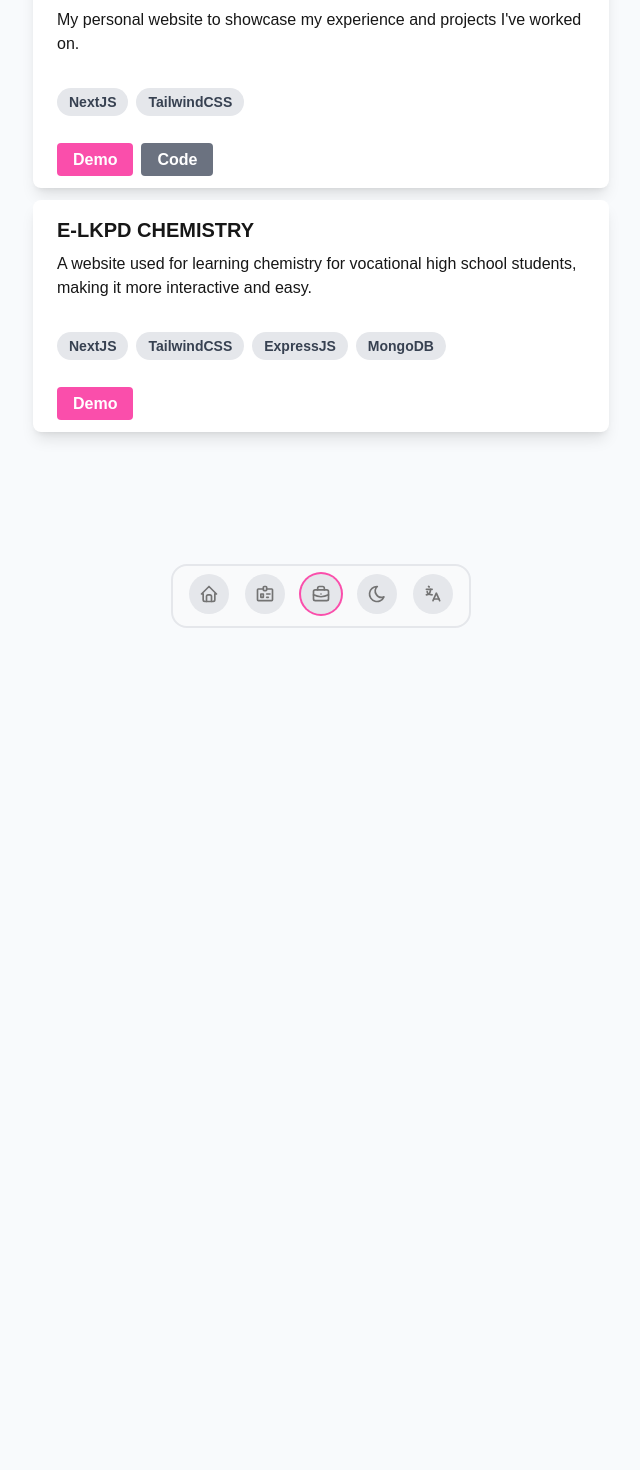
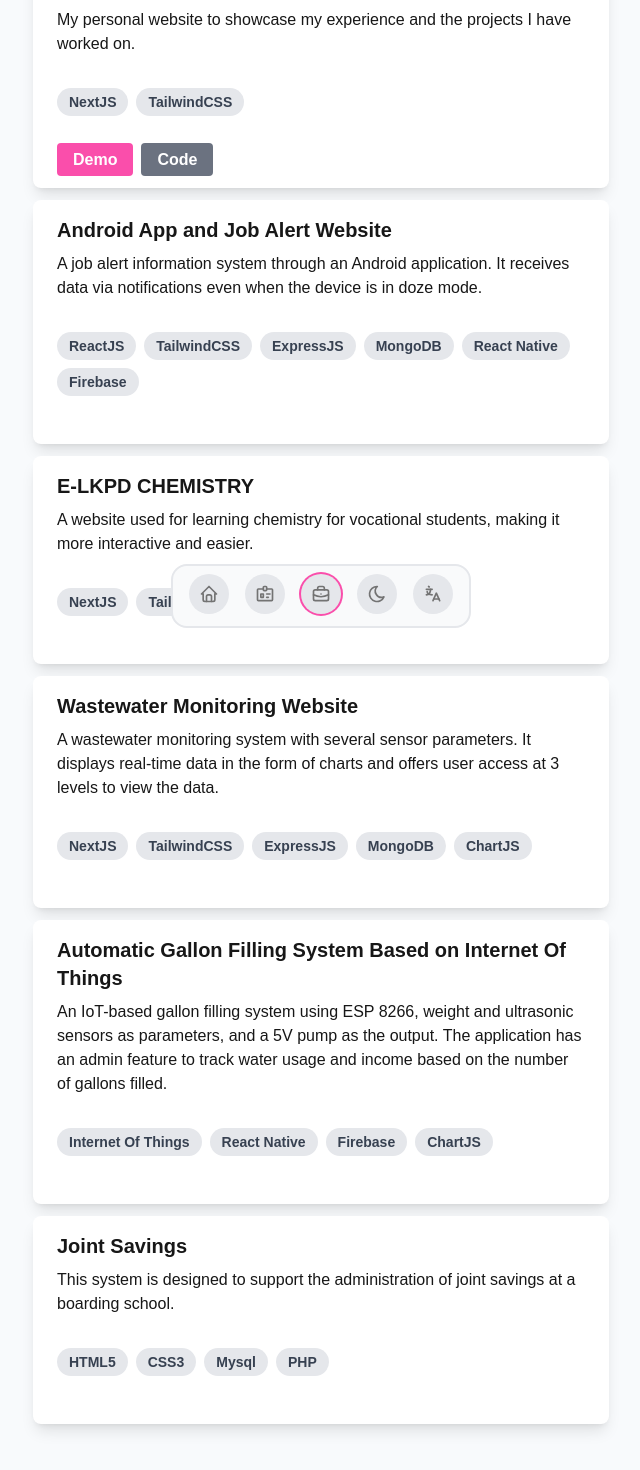
Before and after one commit to teddy2701/Teddy-Setiady, a Next.js app: page /en/Projects in a window 1280 px wide. Shown: the part 156-1626 px from the top of the page, without its empty margins (319-959 px from the left). Before the commit the page ends 800 px from the top, so only its background shows below. Built offline with nearby package versions, Linux system fonts and the light colour scheme.

Commit message:
add project

```diff
--- a/messages/en.json
+++ b/messages/en.json
@@ -51,17 +51,47 @@
       {
         "id": 1,
         "title": "Portfolio",
-        "description": "My personal website to showcase my experience and projects I've worked on.",
-        "demoUrl": "URL_ADDRESS",
-        "codeUrl": "URL_ADDRESS",
+        "description": "My personal website to showcase my experience and the projects I have worked on.",
+        "demoUrl": "https://teddy-setiady.vercel.app/",
+        "codeUrl": "https://github.com/teddy2701/Teddy-Setiady",
         "tags": ["NextJS", "TailwindCSS"]
       },
       {
         "id": 2,
+        "title": "Android App and Job Alert Website",
+        "description": "A job alert information system through an Android application. It receives data via notifications even when the device is in doze mode.",
+        "tags": [
+          "ReactJS",
+          "TailwindCSS",
+          "ExpressJS",
+          "MongoDB",
+          "React Native",
+          "Firebase"
+        ]
+      },
+      {
+        "id": 3,
         "title": "E-LKPD CHEMISTRY",
-        "description": "A website used for learning chemistry for vocational high school students, making it more interactive and easy.",
-        "demoUrl": "https://lkpd-winarti16.com/",
+        "description": "A website used for learning chemistry for vocational students, making it more interactive and easier.",
         "tags": ["NextJS", "TailwindCSS", "ExpressJS", "MongoDB"]
+      },
+      {
+        "id": 4,
+        "title": "Wastewater Monitoring Website",
+        "description": "A wastewater monitoring system with several sensor parameters. It displays real-time data in the form of charts and offers user access at 3 levels to view the data.",
+        "tags": ["NextJS", "TailwindCSS", "ExpressJS", "MongoDB", "ChartJS"]
+      },
+      {
+        "id": 5,
+        "title": "Automatic Gallon Filling System Based on Internet Of Things",
+        "description": "An IoT-based gallon filling system using ESP 8266, weight and ultrasonic sensors as parameters, and a 5V pump as the output. The application has an admin feature to track water usage and income based on the number of gallons filled.",
+        "tags": ["Internet Of Things", "React Native", "Firebase", "ChartJS"]
+      },
+      {
+        "id": 6,
+        "title": "Joint Savings",
+        "description": "This system is designed to support the administration of joint savings at a boarding school.",
+        "tags": ["HTML5", "CSS3", "Mysql", "PHP"]
       }
     ]
   },
--- a/messages/id.json
+++ b/messages/id.json
@@ -57,10 +57,40 @@
       },
       {
         "id": 2,
+        "title": "Aplikasi Android dan Website Peringatan Pekerjaan",
+        "description": "Sistem informasi peringatan pekerjaan melalui aplikasi android. Menerima data melalui notifikasi walaupun perangkat dalam mode doze.",
+        "tags": [
+          "ReactJS",
+          "TailwindCSS",
+          "ExpressJS",
+          "MongoDB",
+          "React Native",
+          "Firebase"
+        ]
+      },
+      {
+        "id": 3,
         "title": "E-LKPD KIMIA",
         "description": "Website yang digunakan untuk belajar kimia untuk siswa SMK semakin interaktif dan mudah.",
-        "demoUrl": "https://lkpd-winarti16.com/",
         "tags": ["NextJS", "TailwindCSS", "ExpressJS", "MongoDB"]
+      },
+      {
+        "id": 4,
+        "title": "Website Monitoring Limbah Cair",
+        "description": "Sistem monitoring limbah cair dengan beberapa parameter sensor. menampilkan data realtime dalam bentuk grafik dan hak akses user dalam 3 level dalam menampilkan data.",
+        "tags": ["NextJS", "TailwindCSS", "ExpressJS", "MongoDB", "ChartJS"]
+      },
+      {
+        "id": 5,
+        "title": "Sistem Pengisian Galon Otomatis Berbasis Internet Of Thing",
+        "description": "sistem pengisian galon berbasis IoT menggunakan ESP 8266, sensor berat dan ultrasonic sebagai parameter, dan sebuah pompa 5V sebagai output.  pada aplikasi terdapat fitur administrasi untuk mengetahui jumlah debit air yang digunakan serta jumlah pendapatan berdasarkan jumlah pengisian galon.",
+        "tags": ["Internet Of Things", "React Native", "Firebase", "ChartJS"]
+      },
+      {
+        "id": 6,
+        "title": "Tabungan Bersama",
+        "description": "Sistem ini dibuat untuk mendukung administrasi tabungan bersama Pondok Pesantren.",
+        "tags": ["HTML5", "CSS3", "Mysql", "PHP"]
       }
     ]
   },
--- a/src/components/ProjectCard/index.jsx
+++ b/src/components/ProjectCard/index.jsx
@@ -18,6 +18,7 @@ const ProjectCard = ({ project }) => {
         ))}
       </div>
       <div className="px-6 py-4">
+        {project.demoUrl && (
           <Link
             href={project.demoUrl}
             target="_blank"
@@ -25,6 +26,7 @@ const ProjectCard = ({ project }) => {
           >
             Demo
           </Link>
+        )}
         {project.codeUrl && (
           <Link
             href={project.codeUrl}
```
Lines whose indentation alone changed are shown as unchanged.
